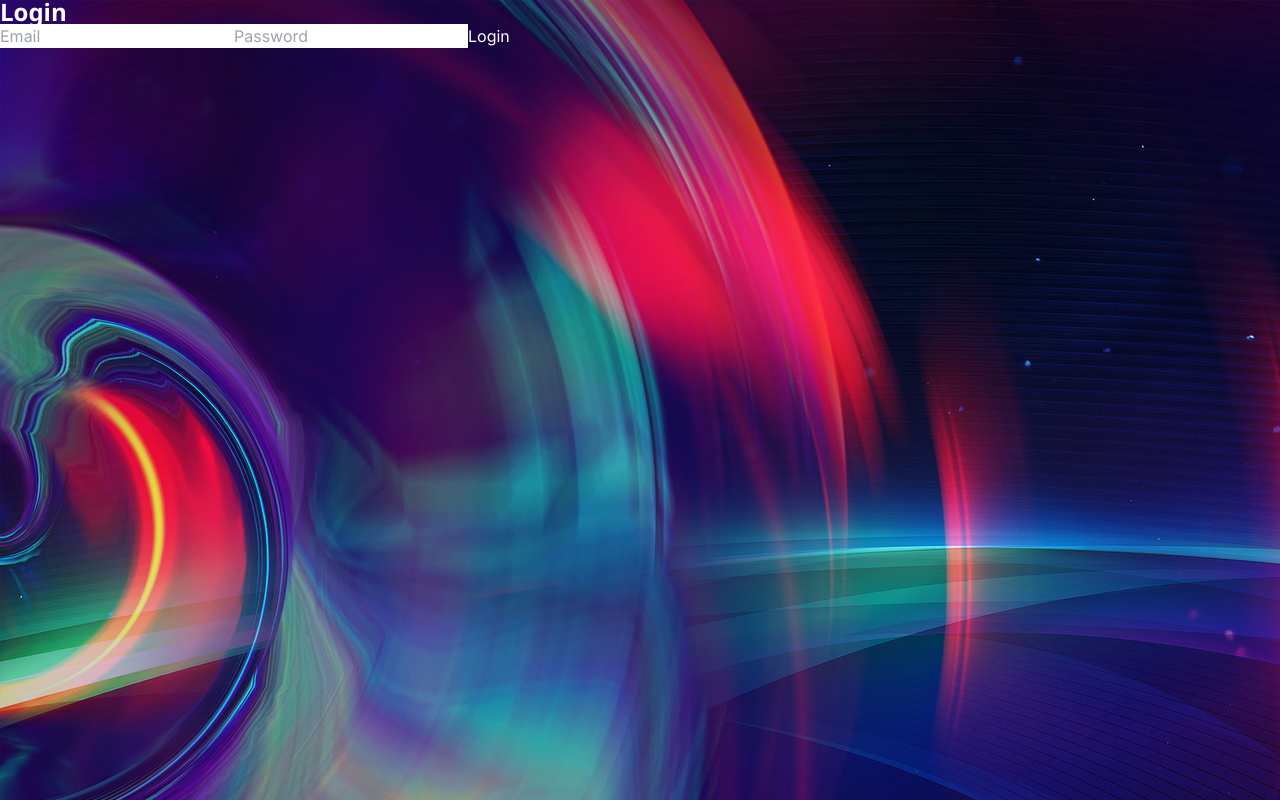
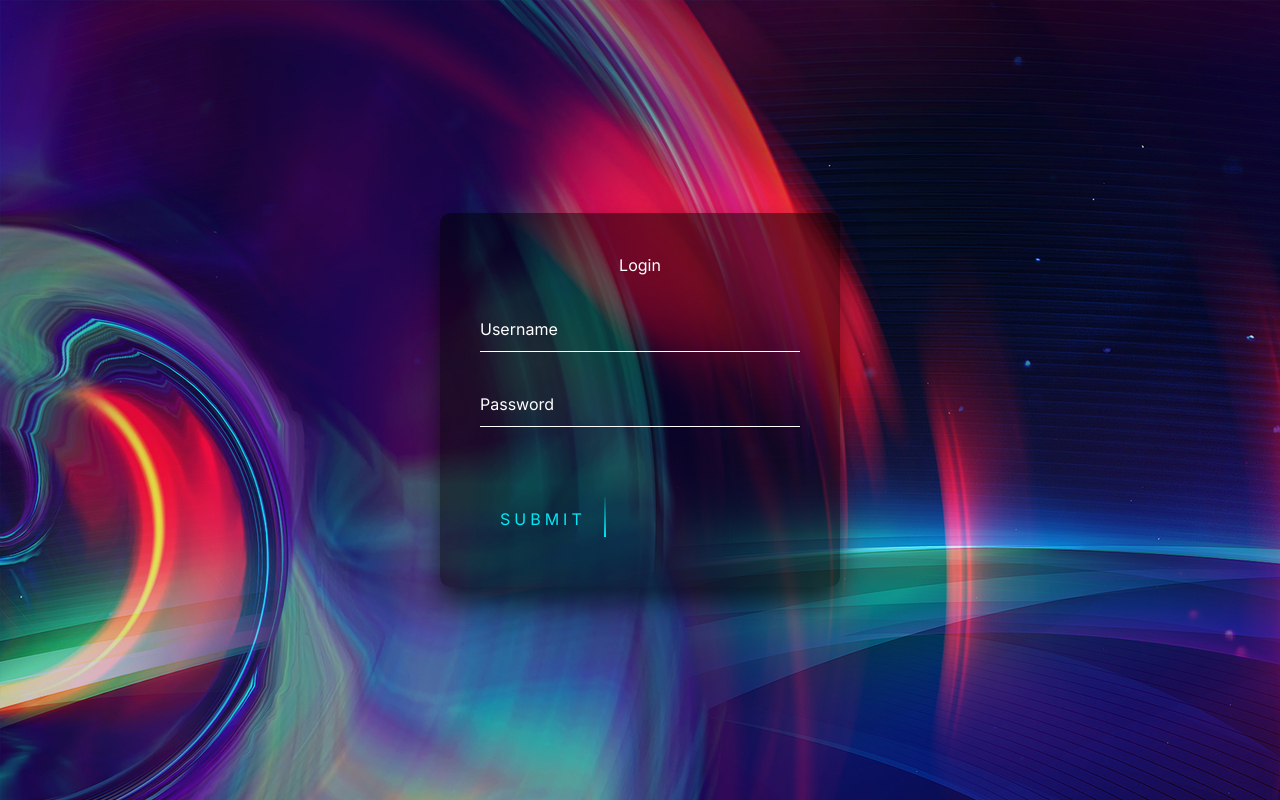
Before and after one commit to swapnilkr/DHUN-Music-Player-V2, a Next.js app: page /login in a window 1280 px wide. Built offline with nearby package versions, Linux system fonts and the light colour scheme.

Commit message:
Feature: Added Login,signup page

```diff
--- a/app/globals.css
+++ b/app/globals.css
@@ -20,6 +20,16 @@
       #833ab4,
       #fd1d1d,
       #fcb045);
+  --white-color: hsl(0, 0%, 100%);
+  --black-color: hsl(0, 0%, 0%);
+  /*========== Font and typography ==========*/
+  /*.5rem = 8px | 1rem = 16px ...*/
+  --body-font: "Poppins", sans-serif;
+  --h1-font-size: 1.75rem;
+  --normal-font-size: 1rem;
+  --small-font-size: .813rem;
+  /*========== Font weight ==========*/
+  --font-medium: 500;
 }
 
 body {
@@ -2197,3 +2207,181 @@ footer {
   overflow: hidden;
   white-space: nowrap;
 }
+
+.login-box {
+  position: absolute;
+  top: 50%;
+  left: 50%;
+  width: 400px;
+  padding: 40px;
+  transform: translate(-50%, -50%);
+  background: rgba(0,0,0,.5);
+  box-sizing: border-box;
+  box-shadow: 0 15px 25px rgba(0,0,0,.6);
+  border-radius: 10px;
+}
+
+.login-box h2 {
+  margin: 0 0 30px;
+  padding: 0;
+  color: #fff;
+  text-align: center;
+}
+
+.login-box .user-box {
+  position: relative;
+}
+
+.login-box .user-box input {
+  width: 100%;
+  padding: 10px 0;
+  font-size: 16px;
+  color: #fff;
+  margin-bottom: 30px;
+  border: none;
+  border-bottom: 1px solid #fff;
+  outline: none;
+  background: transparent;
+}
+.login-box .user-box label {
+  position: absolute;
+  top:0;
+  left: 0;
+  padding: 10px 0;
+  font-size: 16px;
+  color: #fff;
+  pointer-events: none;
+  transition: .5s;
+}
+
+.login-box .user-box input:focus ~ label,
+.login-box .user-box input:valid ~ label {
+  /* top: -20px; */
+  left: 0;
+  color: #03e9f4;
+  font-size: 12px;
+}
+
+.login-box form .submit-btn {
+  position: relative;
+  display: inline-block;
+  padding: 10px 20px;
+  color: #03e9f4;
+  font-size: 16px;
+  text-decoration: none;
+  text-transform: uppercase;
+  overflow: hidden;
+  transition: .5s;
+  margin-top: 40px;
+  letter-spacing: 4px
+}
+
+.login-box .submit-btn:hover {
+  background: #03e9f4;
+  color: #fff;
+  border-radius: 5px;
+  box-shadow: 0 0 5px #03e9f4,
+              0 0 25px #03e9f4,
+              0 0 50px #03e9f4,
+              0 0 100px #03e9f4;
+}
+
+.login-box .submit-btn span {
+  position: absolute;
+  display: block;
+}
+
+.login-box .submit-btn span:nth-child(1) {
+  top: 0;
+  left: -100%;
+  width: 100%;
+  height: 2px;
+  background: linear-gradient(90deg, transparent, #03e9f4);
+  animation: btn-anim1 1s linear infinite;
+}
+
+@keyframes btn-anim1 {
+  0% {
+    left: 100%;
+  }
+  50%,100% {
+    left: 100%;
+  }
+}
+
+.login-box .submit-btn span:nth-child(2) {
+  top: -100%;
+  right: 0;
+  width: 2px;
+  height: 100%;
+  background: linear-gradient(180deg, transparent, #03e9f4);
+  animation: btn-anim2 1s linear infinite;
+  animation-delay: .25s
+}
+
+@keyframes btn-anim2 {
+  0% {
+    top: -100%;
+  }
+  50%,100% {
+    top: 100%;
+  }
+}
+
+.login-box .submit-btn span:nth-child(3) {
+  bottom: 0;
+  right: -100%;
+  width: 100%;
+  height: 2px;
+  background: linear-gradient(270deg, transparent, #03e9f4);
+  animation: btn-anim3 1s linear infinite;
+  animation-delay: .5s
+}
+
+@keyframes btn-anim3 {
+  0% {
+    right: -100%;
+  }
+  50%,100% {
+    right: 100%;
+  }
+}
+
+.login-box .submit-btn span:nth-child(4) {
+  bottom: -100%;
+  left: 0;
+  width: 2px;
+  height: 100%;
+  background: linear-gradient(360deg, transparent, #03e9f4);
+  animation: btn-anim4 1s linear infinite;
+  animation-delay: .75s
+}
+
+@keyframes btn-anim4 {
+  0% {
+    bottom: -100%;
+  }
+  50%,100% {
+    bottom: 100%;
+  }
+}
+
+input:-webkit-autofill,
+input:-webkit-autofill:hover,
+input:-webkit-autofill:focus,
+input:-webkit-autofill:active{
+    -webkit-background-clip: text !important;
+    -webkit-text-fill-color: #ffffff !important;
+    transition: background-color 5000s ease-in-out 0s !important;
+    box-shadow: inset 0 0 20px 20px #23232329 !important;
+}
+
+input:-webkit-autofill{
+  -webkit-text-fill-color: wheat !important;
+}
+
+input:focus + label,
+  input:valid + label,
+input:-webkit-autofill + label {
+      transform: translateY(-50%);
+}
--- a/app/login/page.tsx
+++ b/app/login/page.tsx
@@ -1,10 +1,11 @@
 'use client'
 import { useState } from 'react';
-
+import { signIn } from 'next-auth/react';
 
 const Login = () => {
     const [email, setEmail] = useState('');
     const [password, setPassword] = useState('');
+
 
     const handleLogin = async () => {
         // Making a POST request to /api/auth/login route with the email and password
@@ -17,6 +18,7 @@ const Login = () => {
         });
 
         if (response.ok) {
+            // Redirect to the dashboard or another page on successful login
             console.log('Login successful');
         } else {
             // Handle login error, show a message or redirect to the login page
@@ -25,21 +27,25 @@ const Login = () => {
     };
 
     return (
-        <div>
-            <h1>Login</h1>
-            <input
-                type="text"
-                placeholder="Email"
-                value={email}
-                onChange={(e) => setEmail(e.target.value)}
-            />
-            <input
-                type="password"
-                placeholder="Password"
-                value={password}
-                onChange={(e) => setPassword(e.target.value)}
-            />
-            <button onClick={handleLogin}>Login</button>
+        <div className="login-box">
+            <h2>Login</h2>
+            <form>
+                <div className="user-box">
+                    <input type="text" name="" required={true} />
+                        <label>Username</label>
+                </div>
+                <div className="user-box">
+                    <input type="password" name="" required={true} />
+                        <label>Password</label>
+                </div>
+                <div className='submit-btn'>
+                    <span></span>
+                    <span></span>
+                    <span></span>
+                    <span></span>
+                    Submit
+                </div>
+            </form>
         </div>
     );
 };
--- a/app/signup/page.tsx
+++ b/app/signup/page.tsx
@@ -16,30 +16,32 @@ const Signup = () => {
         });
 
         if (response.ok) {
-            // Redirect to the login page or another page on successful signup
             console.log('Signup successful');
         } else {
-            // Handle signup error, show a message or redirect to the signup page
             console.error('Signup failed');
         }
     };
 
     return (
-        <div>
-            <h1>Signup</h1>
-            <input
-                type="text"
-                placeholder="Email"
-                value={email}
-                onChange={(e) => setEmail(e.target.value)}
-            />
-            <input
-                type="password"
-                placeholder="Password"
-                value={password}
-                onChange={(e) => setPassword(e.target.value)}
-            />
-            <button onClick={handleSignup}>Signup</button>
+        <div className="login-box">
+            <h2>Sign Up</h2>
+            <form>
+                <div className="user-box">
+                    <input type="text" name="" required={true} />
+                    <label>Username</label>
+                </div>
+                <div className="user-box">
+                    <input type="password" name="" required={true} />
+                    <label>Password</label>
+                </div>
+                <div className='submit-btn'>
+                    <span></span>
+                    <span></span>
+                    <span></span>
+                    <span></span>
+                    Submit
+                </div>
+            </form>
         </div>
     );
 };
```
